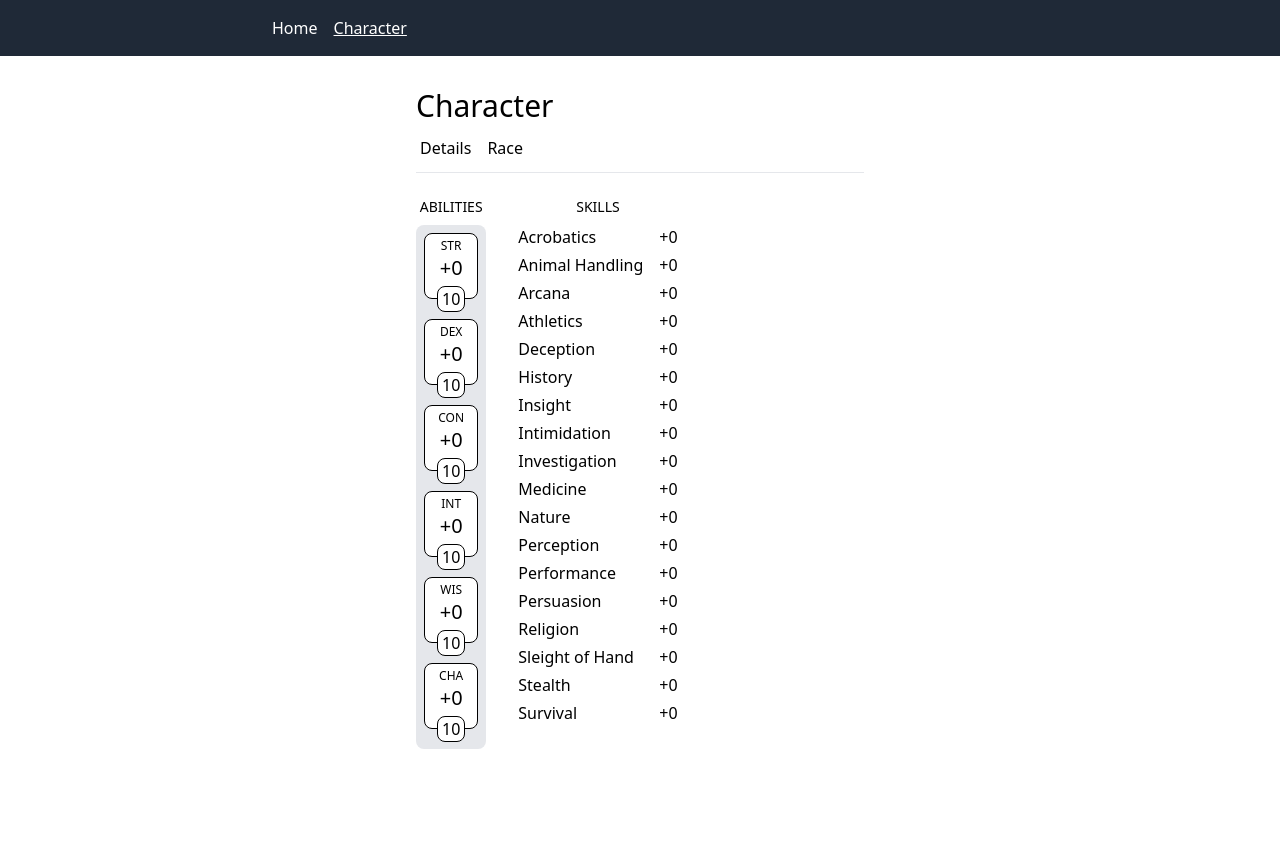
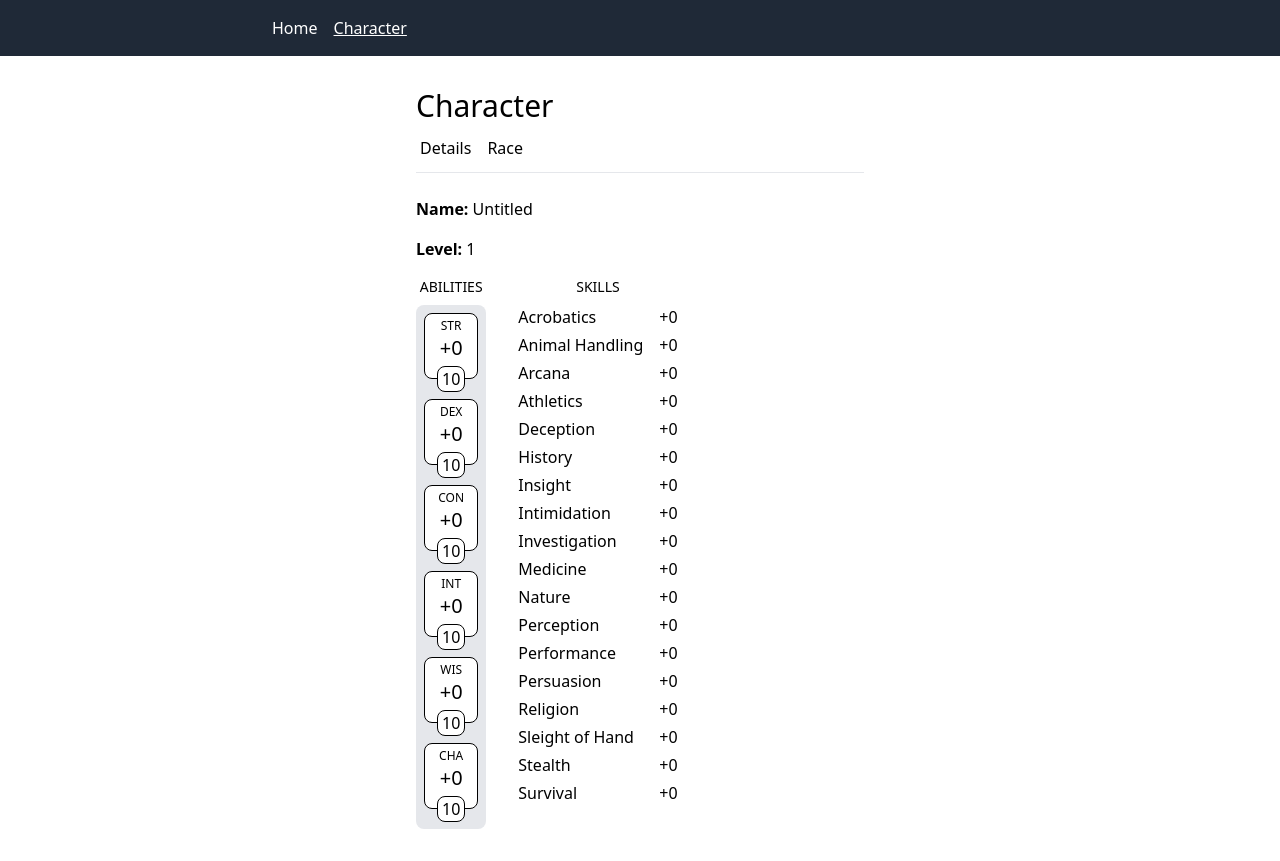
Before and after one commit to andrewdurnford/dungeonist, a React (Vite) app: page /character in a window 1280 px wide. Before the commit the page ends 800 px from the top, so only its background shows below. Built offline with nearby package versions, Linux system fonts and the light colour scheme.

Commit message:
chore: Wrap app with character context

```diff
--- a/src/components/CharacterDetails.tsx
+++ b/src/components/CharacterDetails.tsx
@@ -1,7 +1,17 @@
 import { abilities, skills } from "../api/ability"
+import { useCharacter } from "../context"
 
 function CharacterDetails() {
+  const character = useCharacter()
+
   return (
+    <div>
+      <p className="mb-4">
+        <strong>Name:</strong> {character.name}
+      </p>
+      <p className="mb-4">
+        <strong>Level:</strong> {character.level}
+      </p>
       <div className="flex gap-8">
         <section>
           <h2 className="mb-2 text-center text-sm font-medium uppercase">
@@ -40,6 +50,7 @@ function CharacterDetails() {
           </ul>
         </section>
       </div>
+    </div>
   )
 }
 
--- /dev/null
+++ b/src/context.tsx
@@ -0,0 +1,25 @@
+import { createContext, PropsWithChildren, useContext } from "react"
+
+type Character = {
+  name: string
+  level: number
+}
+
+const character: Character = {
+  name: "Untitled",
+  level: 1,
+}
+
+const CharacterContext = createContext<Character>(character)
+
+export function CharacterProvider({ children }: PropsWithChildren) {
+  return (
+    <CharacterContext.Provider value={character}>
+      {children}
+    </CharacterContext.Provider>
+  )
+}
+
+export function useCharacter() {
+  return useContext(CharacterContext)
+}
--- a/src/index.tsx
+++ b/src/index.tsx
@@ -2,12 +2,15 @@ import React from "react"
 import ReactDOM from "react-dom/client"
 import { BrowserRouter } from "react-router-dom"
 import App from "./components/App"
+import { CharacterProvider } from "./context"
 import "./index.css"
 
 ReactDOM.createRoot(document.getElementById("root") as HTMLElement).render(
   <React.StrictMode>
     <BrowserRouter>
-      <App />
+      <CharacterProvider>
+        <App />
+      </CharacterProvider>
     </BrowserRouter>
   </React.StrictMode>
 )
```
Also changed, not shown: src/utils/test-utils.tsx (added), 1 other file (tests, documents, lock files or other folders). Lines whose indentation alone changed are shown as unchanged.
